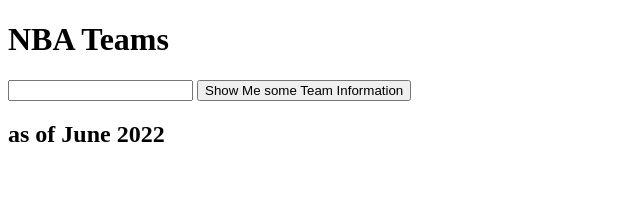
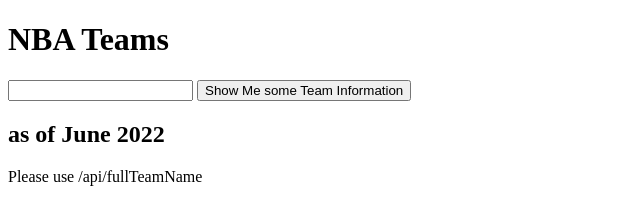
Before and after one commit to IntelliJinceTech/nba-team-api, a website: page index.html in a window 1280 px wide. Shown: the whole page, without its empty margins (0-640 px from the left). Drawn offline with Linux system fonts and the light colour scheme.

Commit message:
added api index.html clarity

```diff
--- a/index.html
+++ b/index.html
@@ -13,6 +13,9 @@
         <input type="text">
         <button>Show Me some Team Information</button>
         <h2>as of June 2022</h2>
+        <p>Please use /api/fullTeamName</p>
+
+
         <script src="js/main.js"></script>
     </body>
 
```
